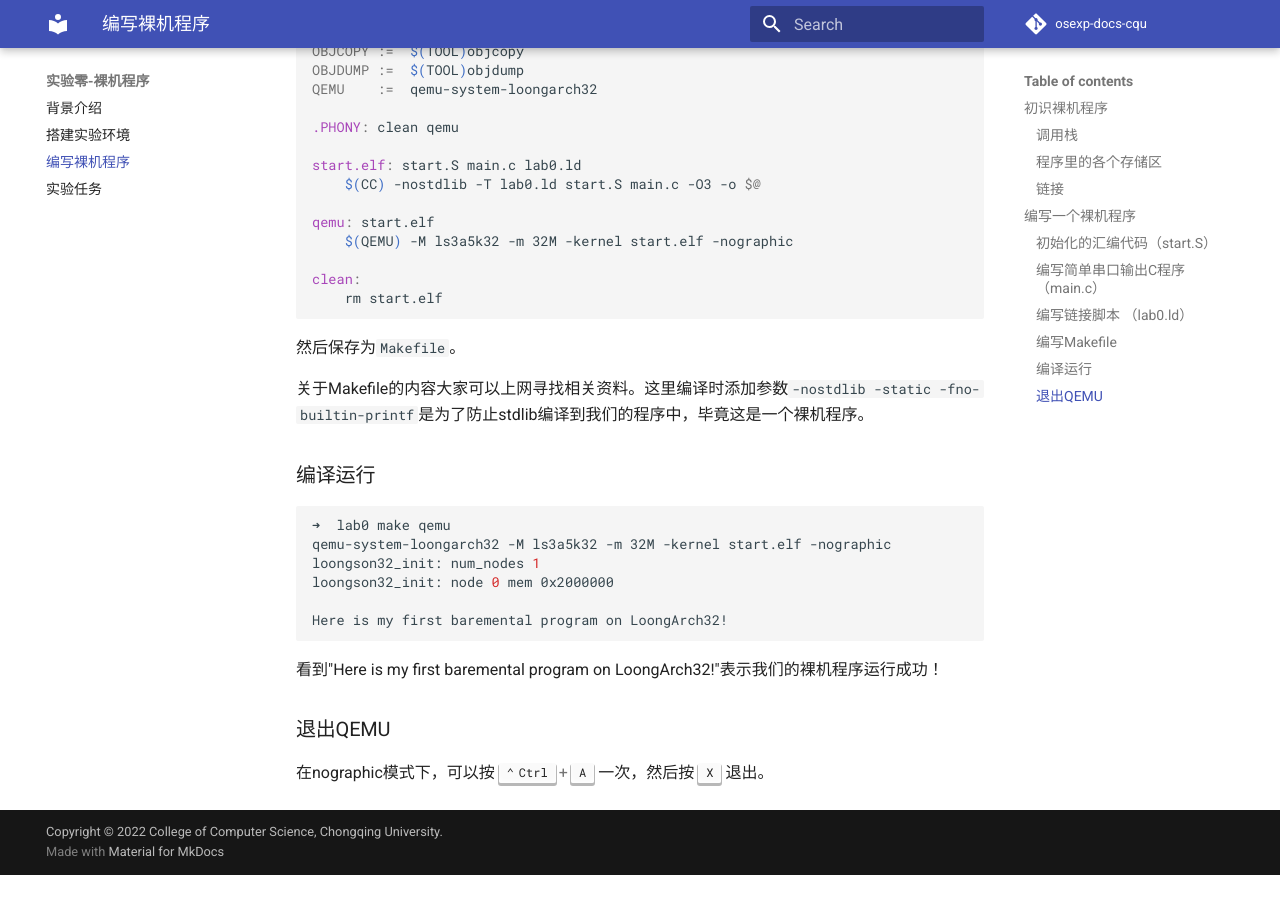
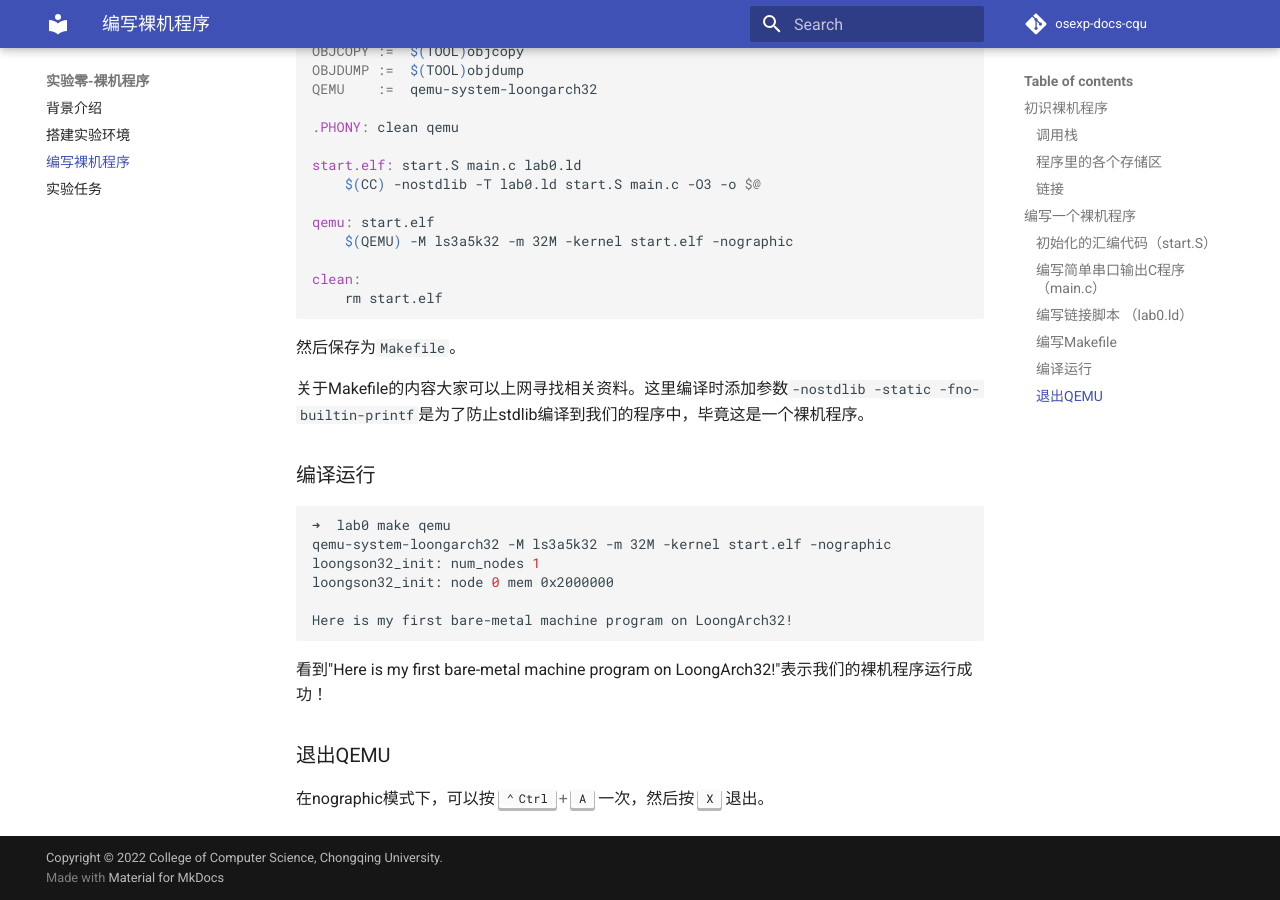
Before and after one commit to CQU-CS-LABs/osexp-docs-cqu, an MkDocs documentation site: the page built from docs/lab0/bare-prog.md, in a window 1280 px wide and 900 px high, scrolled down 5101 px. Built offline with MkDocs 1.6.1 and Material for MkDocs 9.7.7, drawn with Linux system fonts in a browser that asks for light colours; comment, search, counter and statistics services are not loaded; before the commit the page ends 5976 px from its top, so only the background shows below that; some of the changed text lies outside the part shown.

Commit message:
fix string

````diff
--- a/docs/lab0/bare-prog.md
+++ b/docs/lab0/bare-prog.md
@@ -169,7 +169,7 @@ void print_s(const char *c) {
 }
 
 void main() {
-    print_s("\nHere is my first baremental program on LoongArch32!\n\n");
+    print_s("\nHere is my first bare-metal machine program on LoongArch32!\n\n");
 }
 ```
 
@@ -232,12 +232,12 @@ qemu-system-loongarch32 -M ls3a5k32 -m 32M -kernel start.elf -nographic
 loongson32_init: num_nodes 1
 loongson32_init: node 0 mem 0x2000000
 
-Here is my first baremental program on LoongArch32!
+Here is my first bare-metal machine program on LoongArch32!
 
 
 ```
 
-看到"Here is my first baremental program on LoongArch32!"表示我们的裸机程序运行成功！
+看到"Here is my first bare-metal machine program on LoongArch32!"表示我们的裸机程序运行成功！
 
 ### 退出QEMU
 
````
